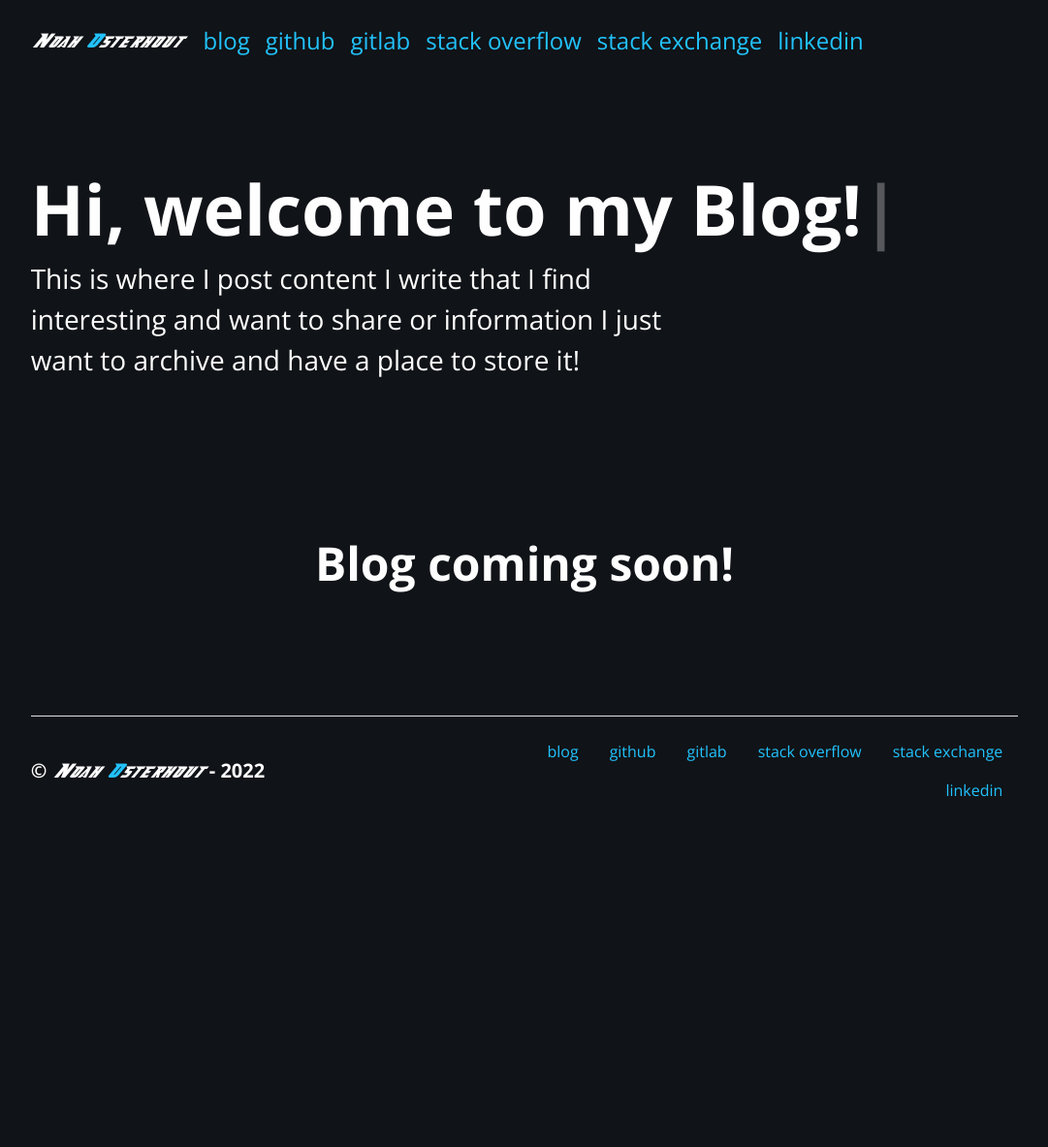
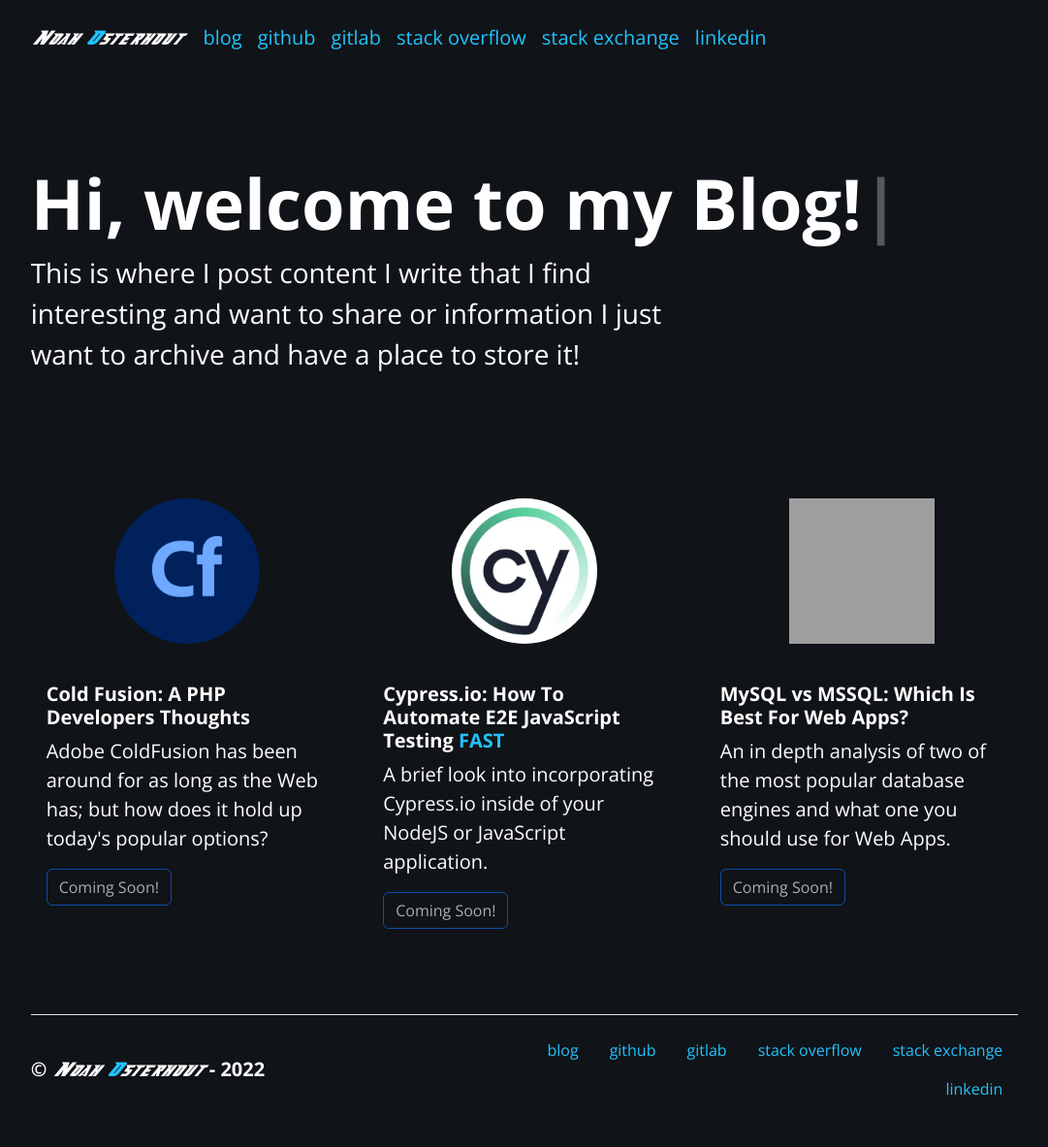
Before and after one commit to NoahFlowa/NoahFlowa.com, a PHP site: page /blog.php in a window 1280 px wide. Shown: the whole page at 97% size, without its empty margins (99-1180 px from the left). Before the commit the page ends 822 px from the top, so only its background shows below. Run offline with PHP 8.4, Linux system fonts and the light colour scheme; some libraries are stand-ins or nearby versions; grey boxes are pictures that could not be loaded.

Commit message:
Added Blog Section and initial Blog Topics

```diff
--- a/blog-section.php
+++ b/blog-section.php
@@ -0,0 +1,38 @@
+<div class="container-fluid">
+    <div class="row">
+        <div class="col-sm-4">
+            <div class="card">
+                <div class="card-body">
+                    <p class="text-center pb-4"><img src="/blogs/img/dUScOTXh_400x400.png" width="150" height="150" class="rounded-circle"></p>
+                    <h5 class="card-title fw-bold">Cold Fusion: A PHP Developers Thoughts</h5>
+                    <p class="card-text fs-5">Adobe ColdFusion has been around for as long as the Web has; but how does it hold up today's popular options?</p>
+                    <a href="https://github.com/NoahFlowa/NoahOsterhout.com" class="btn btn-outline-primary disabled">Coming Soon!</a>
+                </div>
+            </div>
+        </div>
+        <div class="col-sm-4">
+            <div class="card">
+                <div class="card-body">
+                    <p class="text-center pb-4"><img src="/blogs/img/KAPAXmDg_400x400.jpg" width="150" height="150" class="rounded-circle"></p>
+                    <h5 class="card-title fw-bold">Cypress.io: How To Automate E2E JavaScript Testing <span style="color: #22c2fc;">FAST</span></h5>
+                    <p class="card-text fs-5">
+                        A brief look into incorporating Cypress.io inside of your NodeJS or JavaScript application.
+                    </p>
+                    <a href="https://github.com/NoahsNMC/Chatversity_App" class="btn btn-outline-primary disabled">Coming Soon!</a>
+                </div>
+            </div>
+        </div>
+        <div class="col-sm-4">
+            <div class="card">
+                <div class="card-body">
+                    <p class="text-center pb-4"><img src="https://fakerphp.github.io/images/logo.svg" width="150" height="150"></p>
+                    <h5 class="card-title fw-bold">MySQL vs MSSQL: Which Is Best For Web Apps?</h5>
+                    <p class="card-text fs-5">
+                        An in depth analysis of two of the most popular database engines and what one you should use for Web Apps.
+                    </p>
+                    <a href="https://github.com/NoahFlowa/WP_Lorem_Generator" class="btn btn-outline-primary disabled">Coming Soon!</a>
+                </div>
+            </div>
+        </div>
+    </div>
+</div>
--- a/blog.php
+++ b/blog.php
@@ -39,10 +39,8 @@
             <!-- Jumbotron Import -->
             <?php require("jumbotron.php"); displayJumbotron("Hi, welcome to my Blog!", "I hope you find something interesting!", "This is where I post content I write that I find interesting and want to share or information I just want to archive and have a place to store it!") ?>
 
-            <!-- Coming Soon -->
-            <div class="container-fluid">
-                <h1 class="display-5 py-5 text-center fw-bold">Blog coming soon!</h1>
-            </div>
+            <!-- Blog Section Import -->
+            <?php require("blog-section.php"); ?>
 
             <!-- Footer -->
             <?php require("footer.php"); ?>
--- /dev/null
+++ b/blogs/ColdFusion_Beginners_Outlook.php
@@ -0,0 +1,3 @@
+<div>
+    <h1>Howdy!</h1>
+</div>
--- a/navbar.php
+++ b/navbar.php
@@ -1,4 +1,4 @@
-<nav class="navbar navbar-expand-lg navbar-dark sticky-top fs-4 pt-3" style="background-color: #101317;">
+<nav class="navbar navbar-expand-lg navbar-dark sticky-top fs-5 pt-3" style="background-color: #101317;">
     <div class="container-fluid">
         <a class="navbar-brand" href="https://noahosterhout.com"><span style="font-family: abberancy, 'Open Sans';">Noah <span style="color: #22c2fc; font-family: abberancy;">O</span>sterhout </span></a>
         <button class="navbar-toggler" type="button" data-bs-toggle="collapse" data-bs-target="#navbarTogglerDemo02" aria-controls="navbarTogglerDemo02" aria-expanded="false" aria-label="Toggle navigation">
```
Also changed, not shown: blogs/img/KAPAXmDg_400x400.jpg (added), blogs/img/dUScOTXh_400x400.png (added).
